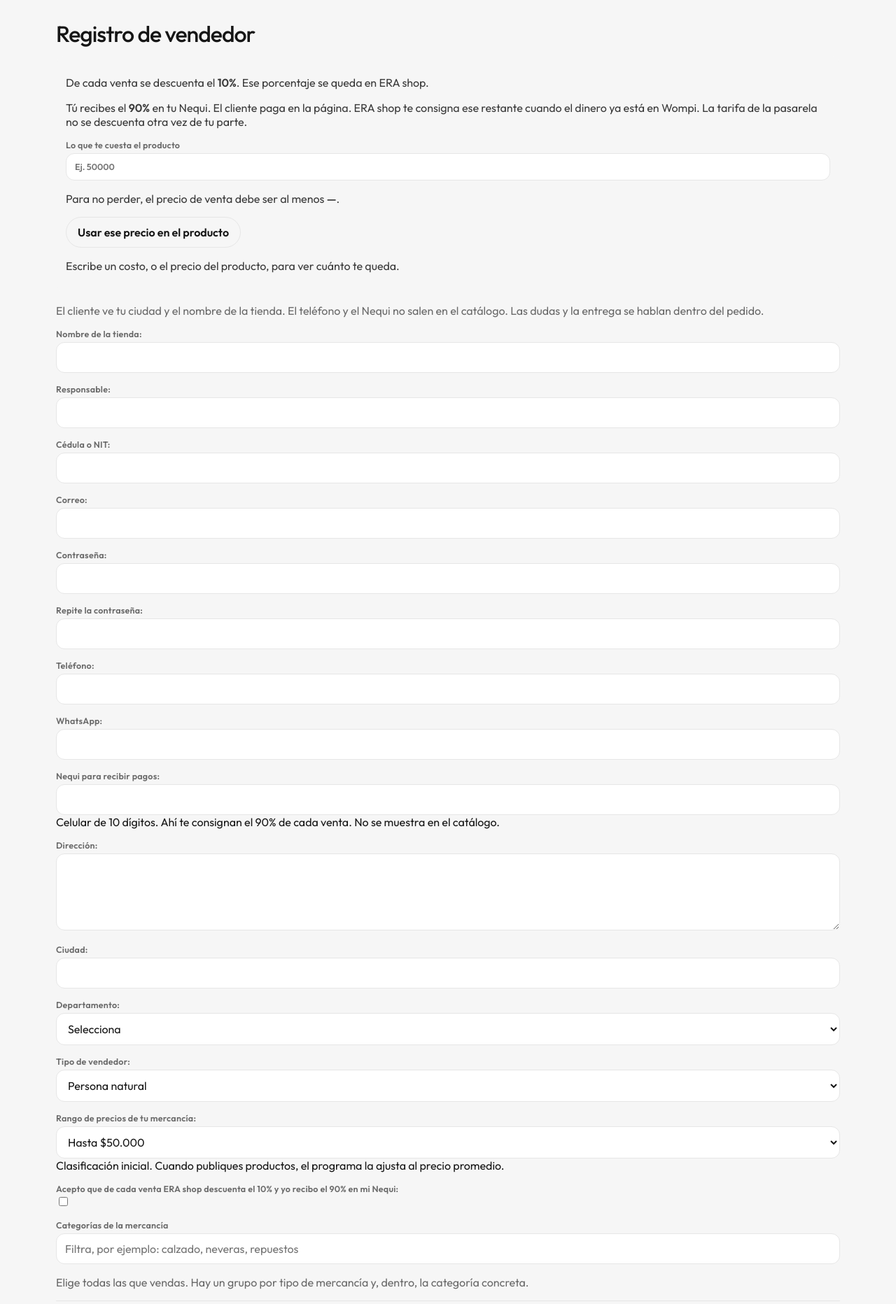
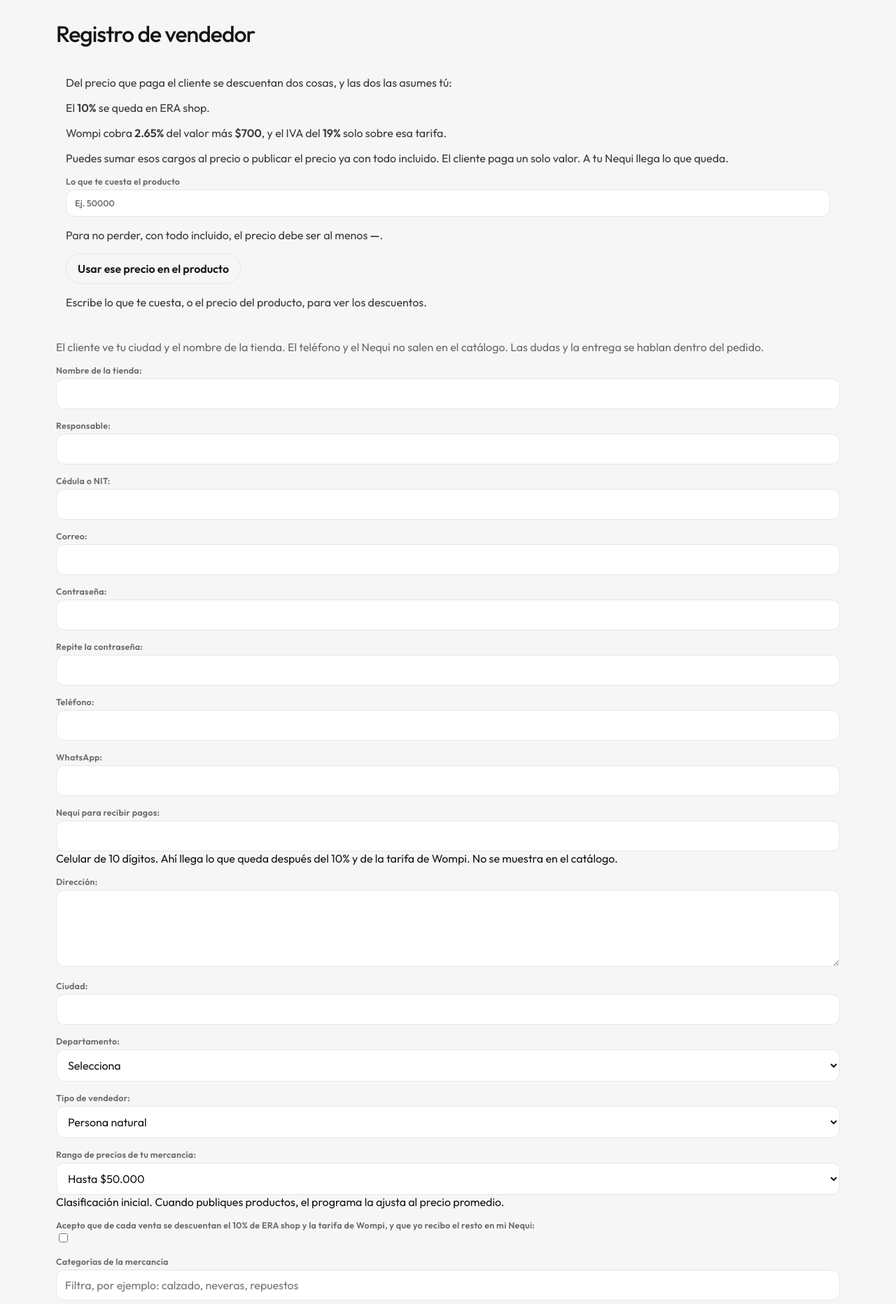
Before and after one commit to edwrami/dropship, a Django app: page /vendedores/registro/ in a window 1280 px wide. Shown: the part 64-1928 px from the top of the page at 70% size. Run offline with Django 5.2, Linux system fonts and the light colour scheme; data comes from the database, SQL or seed files in the repository.

Commit message:
El vendedor asume la tarifa de Wompi y puede incluirla en el precio.
Co-authored-by: Cursor <cursoragent@cursor.com>

```diff
--- a/dropship/settings.py
+++ b/dropship/settings.py
@@ -119,6 +119,9 @@ LOGIN_REDIRECT_URL = "panel_vendedor"
 # --- Config dropshipping ---
 MARGEN_DEFAULT = 40
 COMISION_PCT = 10
+WOMPI_PCT = "2.65"
+WOMPI_FIJO_COP = 700
+WOMPI_IVA_PCT = 19
 DIAS_LIQUIDACION = 5
 DIAS_RECLAMO = 5
 FLETE_POR_LIBRA_USD = 8.00
--- a/pedidos/models.py
+++ b/pedidos/models.py
@@ -68,6 +68,7 @@ class Pedido(models.Model):
 
     comision_pct = models.DecimalField(max_digits=5, decimal_places=2, default=0)
     comision_cop = models.DecimalField(max_digits=14, decimal_places=2, default=0)
+    tarifa_pasarela_cop = models.DecimalField(max_digits=14, decimal_places=2, default=0)
     neto_vendedor = models.DecimalField(max_digits=14, decimal_places=2, default=0)
     estado_comision = models.CharField(
         max_length=20, choices=ESTADOS_COMISION, default="exenta", db_index=True,
--- a/pedidos/services/giros.py
+++ b/pedidos/services/giros.py
@@ -129,7 +129,7 @@ def _enviar(giro, vendedor):
     cuenta = _cuenta()
     if not _llaves(cuenta):
         giro.estado = "pendiente"
-        giro.detalle = "El 90% queda anotado. ERA shop lo consigna a mano al Nequi del vendedor."
+        giro.detalle = "El restante queda anotado, ya sin el 10% ni la tarifa de Wompi. ERA shop lo consigna a mano."
         giro.save()
         return
     banco = _banco_nequi(cuenta)
@@ -281,7 +281,8 @@ def _anotar(pedido, giro):
         autor="plataforma",
         nombre="ERA shop",
         texto=(
-            f"De esta venta, ${giro.comision_cop} queda para ERA shop y "
+            f"De esta venta, ${giro.comision_cop} queda para ERA shop, "
+            f"${pedido.tarifa_pasarela_cop} es la tarifa de Wompi y "
             f"${giro.monto_cop} es para la tienda"
             f"{f', Nequi {giro.destino_nequi}' if giro.destino_nequi else ''}. "
             f"{giro.get_estado_display()}. {giro.detalle}"
--- a/templates/pedidos/lista.html
+++ b/templates/pedidos/lista.html
@@ -50,11 +50,11 @@
   {% if por_pagar %}
   <section class="card">
     <h3>Págales el restante a mano</h3>
-    <p>El dinero del cliente entra a tu Wompi. Tú te quedas con el 10% y le consignas el 90% al Nequi del vendedor. Cuando lo hagas, regístralo aquí.</p>
+    <p>El dinero del cliente entra a tu Wompi. Tú te quedas con el 10%. La tarifa de Wompi ya salió de la venta y la asume el vendedor. Le consignas el restante. Cuando lo hagas, regístralo aquí.</p>
     {% for p in por_pagar %}
       <div class="note" style="margin:12px 0">
         <p><strong>Pedido #{{ p.id }}</strong> · {{ p.producto.titulo|truncatechars:48 }}</p>
-        <p>Venta ${{ p.monto_cop|floatformat:0|intcomma }} · te quedas ${{ p.comision_cop|floatformat:0|intcomma }} · le giras ${{ p.neto_vendedor|floatformat:0|intcomma }}</p>
+        <p>Venta ${{ p.monto_cop|floatformat:0|intcomma }} · te quedas ${{ p.comision_cop|floatformat:0|intcomma }}{% if p.tarifa_pasarela_cop %} · Wompi ${{ p.tarifa_pasarela_cop|floatformat:0|intcomma }}{% endif %} · le giras ${{ p.neto_vendedor|floatformat:0|intcomma }}</p>
         <p>{{ p.vendedor.nombre_tienda }} · {{ p.vendedor.responsable }} · cédula {{ p.vendedor.documento }}</p>
         {% if p.vendedor.nequi %}
           <p>Nequi: <strong>{{ p.vendedor.nequi }}</strong></p>
--- a/templates/vendedores/_descuento.html
+++ b/templates/vendedores/_descuento.html
@@ -1,8 +1,10 @@
-<div class="aviso" id="cuenta-descuento" data-pct="{{ comision_pct }}">
-  <p>De cada venta se descuenta el <strong>{{ comision_pct }}%</strong>. Ese porcentaje se queda en ERA shop.</p>
-  <p>Tú recibes el <strong>{{ queda_pct }}%</strong> en tu Nequi. El cliente paga en la página. ERA shop te consigna ese restante cuando el dinero ya está en Wompi. La tarifa de la pasarela no se descuenta otra vez de tu parte.</p>
+<div class="aviso" id="cuenta-descuento" data-pct="{{ comision_pct }}" data-wompi-pct="{{ wompi_pct }}" data-wompi-fijo="{{ wompi_fijo }}" data-wompi-iva="{{ wompi_iva }}">
+  <p>Del precio que paga el cliente se descuentan dos cosas, y las dos las asumes tú:</p>
+  <p>El <strong>{{ comision_pct }}%</strong> se queda en ERA shop.</p>
+  <p>Wompi cobra <strong>{{ wompi_pct }}%</strong> del valor más <strong>${{ wompi_fijo }}</strong>, y el IVA del <strong>{{ wompi_iva }}%</strong> solo sobre esa tarifa.</p>
+  <p>Puedes sumar esos cargos al precio o publicar el precio ya con todo incluido. El cliente paga un solo valor. A tu Nequi llega lo que queda.</p>
   <label>Lo que te cuesta el producto<input id="mi-costo" inputmode="numeric" placeholder="Ej. 50000"></label>
-  <p>Para no perder, el precio de venta debe ser al menos <strong id="precio-minimo">—</strong>.</p>
+  <p>Para no perder, con todo incluido, el precio debe ser al menos <strong id="precio-minimo">—</strong>.</p>
   <button class="btn sec" id="usar-precio" type="button">Usar ese precio en el producto</button>
   <p id="resultado-precio"></p>
 </div>
@@ -11,7 +13,9 @@
   var caja = document.getElementById("cuenta-descuento");
   if (!caja) return;
   var pct = Number(caja.dataset.pct) || 10;
-  var queda = (100 - pct) / 100;
+  var wompiPct = Number(caja.dataset.wompiPct) || 2.65;
+  var fijo = Number(caja.dataset.wompiFijo) || 700;
+  var iva = Number(caja.dataset.wompiIva) || 19;
   var costo = document.getElementById("mi-costo");
   var minimo = document.getElementById("precio-minimo");
   var resultado = document.getElementById("resultado-precio");
@@ -31,20 +35,32 @@
     var n = Number(t);
     return n > 0 ? Math.round(n) : 0;
   }
+  function cargos(precio) {
+    var comision = Math.round(precio * pct / 100);
+    var tarifa = Math.round((precio * wompiPct / 100 + fijo) * (1 + iva / 100));
+    var neto = precio - comision - tarifa;
+    return { comision: comision, tarifa: tarifa, neto: neto > 0 ? neto : 0 };
+  }
+  function minimoPara(base) {
+    var denominador = 1 - pct / 100 - (wompiPct / 100) * (1 + iva / 100);
+    var p = Math.ceil((base + fijo * (1 + iva / 100)) / denominador);
+    if (p < 1) p = 1;
+    var tope = p + 5000;
+    while (cargos(p).neto < base && p < tope) p += 1;
+    return p;
+  }
   function pintar() {
     var base = leer(costo) || leer(costoCampo);
-    var minimoValor = base ? Math.ceil(base / queda) : 0;
+    var minimoValor = base ? minimoPara(base) : 0;
     minimo.textContent = minimoValor ? dinero(minimoValor) : "—";
-    var precio = leer(precioCampo);
+    var precio = leer(precioCampo) || minimoValor;
     if (!precio) {
-      resultado.textContent = minimoValor
-        ? "A ese precio te quedan " + dinero(base) + " y ERA shop se queda con " + dinero(minimoValor - base) + "."
-        : "Escribe un costo, o el precio del producto, para ver cuánto te queda.";
+      resultado.textContent = "Escribe lo que te cuesta, o el precio del producto, para ver los descuentos.";
       return;
     }
-    var paraTi = Math.round(precio * queda);
-    var aviso = base && paraTi < base ? " Con este precio te queda menos de lo que te cuesta." : "";
-    resultado.textContent = "A " + dinero(precio) + " te quedan " + dinero(paraTi) + " y ERA shop se queda con " + dinero(precio - paraTi) + "." + aviso;
+    var cuenta = cargos(precio);
+    var aviso = base && cuenta.neto < base ? " Con este precio te queda menos de lo que te cuesta." : "";
+    resultado.textContent = "A " + dinero(precio) + ": ERA shop " + dinero(cuenta.comision) + ", Wompi " + dinero(cuenta.tarifa) + ", te quedan " + dinero(cuenta.neto) + "." + aviso;
   }
   costo.addEventListener("input", pintar);
   if (precioCampo) precioCampo.addEventListener("input", pintar);
@@ -53,7 +69,7 @@
   usar.addEventListener("click", function () {
     var base = leer(costo) || leer(costoCampo);
     if (!base || !precioCampo) return;
-    precioCampo.value = String(Math.ceil(base / queda));
+    precioCampo.value = String(minimoPara(base));
     precioCampo.dispatchEvent(new Event("input"));
     pintar();
   });
--- a/templates/vendedores/panel.html
+++ b/templates/vendedores/panel.html
@@ -79,7 +79,7 @@
   </table>
 
   <h3>Pedidos</h3>
-  <p class="muted">El pedido es el canal con el cliente. Cuando el cliente paga en la página, ERA shop se queda con el 10% y te consigna el 90% al Nequi de esta tienda.</p>
+  <p class="muted">El pedido es el canal con el cliente. Del precio se descuentan el 10% de ERA shop y la tarifa de Wompi. El resto se consigna al Nequi de esta tienda.</p>
   <table>
     <tr><th>#</th><th>Producto</th><th>Cliente</th><th>Pago</th><th>Venta</th><th>Comisión {{ comision_pct }}%</th><th>Estado comisión</th><th></th></tr>
     {% for p in pedidos %}
@@ -89,7 +89,7 @@
         <td>{{ p.cliente_nombre }}<br><small>{{ p.cliente_ciudad }} · {{ p.cantidad }} und.</small><br><a href="{% url 'conversacion_pedido' p.id %}">Abrir pedido</a></td>
         <td>{{ p.get_estado_pago_display }}</td>
         <td>${{ p.monto_cop }}</td>
-        <td>${{ p.comision_cop }}{% if p.giro %}<br><small>Te llegan ${{ p.giro.monto_cop }} · {{ p.giro.get_estado_display }}</small>{% endif %}</td>
+        <td>${{ p.comision_cop }}{% if p.tarifa_pasarela_cop %}<br><small>Wompi ${{ p.tarifa_pasarela_cop }}</small>{% endif %}{% if p.giro %}<br><small>Te llegan ${{ p.giro.monto_cop }} · {{ p.giro.get_estado_display }}</small>{% endif %}</td>
         <td>
           {{ p.get_estado_comision_display }}
           {% if p.fecha_limite_comision and p.estado_comision == "pendiente" %}
--- a/vendedores/context_processors.py
+++ b/vendedores/context_processors.py
@@ -18,6 +18,9 @@ def marketplace(request):
     return {
         "comision_pct": getattr(settings, "COMISION_PCT", 10),
         "queda_pct": 100 - int(getattr(settings, "COMISION_PCT", 10)),
+        "wompi_pct": getattr(settings, "WOMPI_PCT", "2.65"),
+        "wompi_fijo": getattr(settings, "WOMPI_FIJO_COP", 700),
+        "wompi_iva": getattr(settings, "WOMPI_IVA_PCT", 19),
         "dias_liquidacion": getattr(settings, "DIAS_LIQUIDACION", 5),
         "vendedor_actual": vendedor,
         "cliente_actual": cliente,
--- a/vendedores/forms.py
+++ b/vendedores/forms.py
@@ -35,7 +35,7 @@ class RegistroForm(forms.Form):
     nequi = forms.CharField(
         label="Nequi para recibir pagos",
         max_length=20,
-        help_text="Celular de 10 dígitos. Ahí te consignan el 90% de cada venta. No se muestra en el catálogo.",
+        help_text="Celular de 10 dígitos. Ahí llega lo que queda después del 10% y de la tarifa de Wompi. No se muestra en el catálogo.",
     )
     direccion = forms.CharField(label="Dirección", widget=forms.Textarea(attrs={"rows": 2}))
     ciudad = forms.CharField(label="Ciudad", max_length=100)
@@ -47,7 +47,7 @@ class RegistroForm(forms.Form):
         help_text="Clasificación inicial. Cuando publiques productos, el programa la ajusta al precio promedio.",
     )
     acepta_terminos = forms.BooleanField(
-        label="Acepto que de cada venta ERA shop descuenta el 10% y yo recibo el 90% en mi Nequi",
+        label="Acepto que de cada venta se descuentan el 10% de ERA shop y la tarifa de Wompi, y que yo recibo el resto en mi Nequi",
     )
 
     def clean_email(self):
@@ -89,9 +89,9 @@ class DatosVendedorForm(forms.Form):
     telefono = forms.CharField(label="Teléfono", max_length=50)
     whatsapp = forms.CharField(label="WhatsApp", max_length=50)
     nequi = forms.CharField(
-        label="Nequi para recibir el 90%",
+        label="Nequi para recibir el restante",
         max_length=20,
-        help_text="Celular de 10 dígitos. Ahí se gira lo que le corresponde a la tienda.",
+        help_text="Celular de 10 dígitos. Ahí llega el precio menos el 10% y menos la tarifa de Wompi.",
     )
     direccion = forms.CharField(label="Dirección", widget=forms.Textarea(attrs={"rows": 2}))
     ciudad = forms.CharField(label="Ciudad", max_length=100)
@@ -137,7 +137,7 @@ class ProductoVendedorForm(forms.ModelForm):
             "talla": "Talla",
             "sku": "SKU o referencia",
             "stock": "Unidades disponibles",
-            "precio_final_cop": "Precio de mostrador (COP)",
+            "precio_final_cop": "Precio que paga el cliente (COP)",
             "precio_costo": "Tu costo (privado)",
             "precio_mayor_cop": "Precio al por mayor (COP)",
             "cantidad_minima": "Cantidad mínima al por mayor",
@@ -153,7 +153,8 @@ class ProductoVendedorForm(forms.ModelForm):
         }
         help_texts = {
             "descripcion": "Qué es, materiales, medidas, qué incluye y cómo se usa. Mínimo 80 caracteres.",
-            "precio_costo": "El cliente no ve este valor.",
+            "precio_final_cop": "Puede ir ya con el 10% y la tarifa de Wompi incluidos. El cliente paga este único valor.",
+            "precio_costo": "El cliente no ve este valor. Sirve para avisarte si el precio te deja pérdida.",
             "precio_mayor_cop": "Solo lo ven las tiendas conectadas contigo. El catálogo público sigue mostrando el precio de mostrador.",
             "unidad_empaque": "Por ejemplo: caja x 12, docena, bulto.",
         }
--- a/vendedores/views.py
+++ b/vendedores/views.py
@@ -345,7 +345,7 @@ def cancelar_pedido(request, pk):
     elif resultado == "ya_liquidada":
         messages.error(request, "Esa comisión ya está liquidada. Si debes cancelar la venta, hazlo desde el administrador.")
     elif resultado == "giro_en_curso":
-        messages.error(request, "El 90% ya salió hacia el Nequi de la tienda. Este pedido no se puede anular aquí.")
+        messages.error(request, "El restante ya salió hacia el Nequi de la tienda. Este pedido no se puede anular aquí.")
     elif resultado == "giro_cancelado":
         messages.success(request, f"Pedido #{pedido.id} anulado. El dinero del vendedor todavía no había salido.")
     return redirect("panel_vendedor")
```
Also changed, not shown: vendedores/services.py (+18 -4 lines), pedidos/migrations/0011_tarifa_pasarela.py (added).
